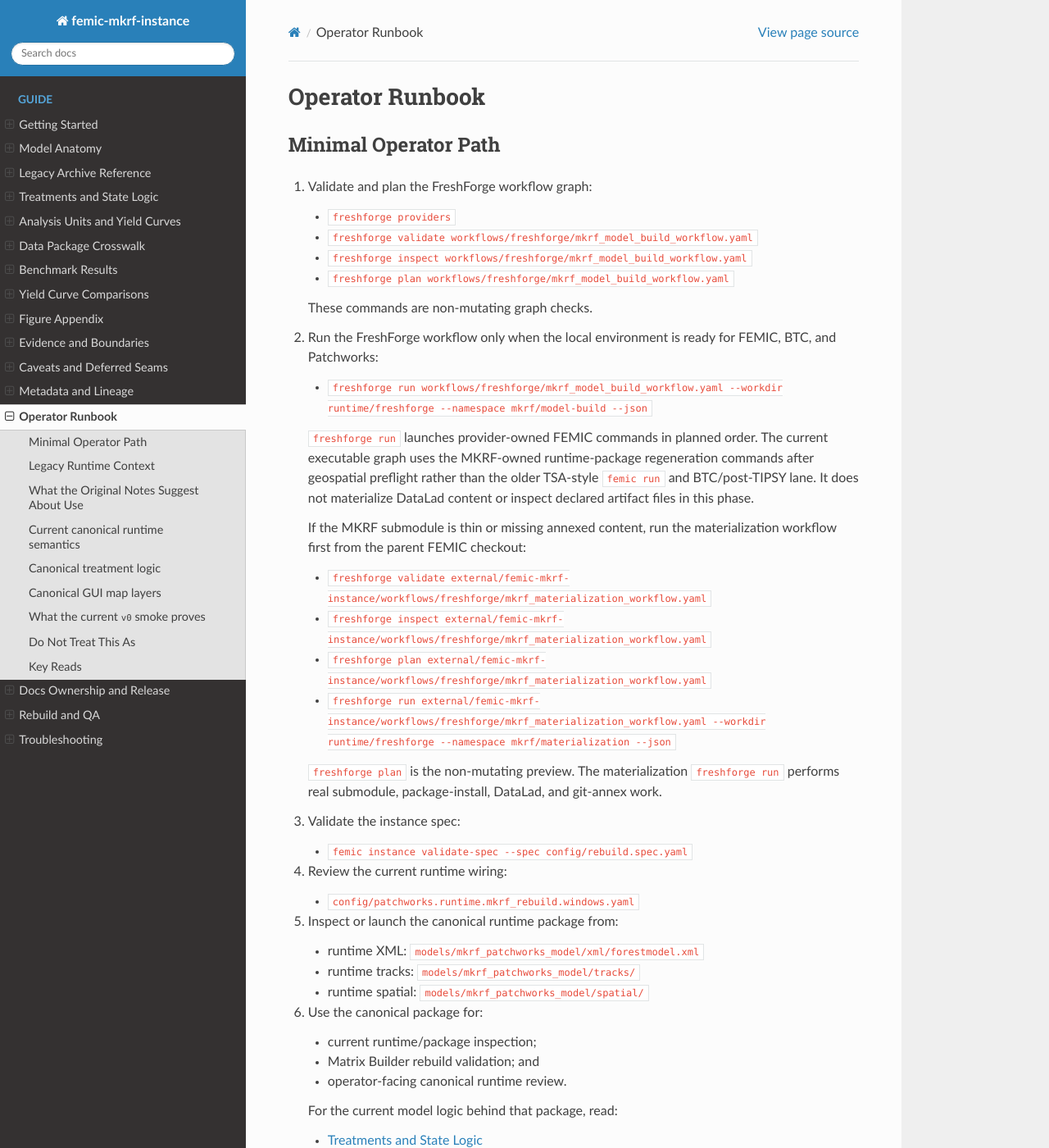
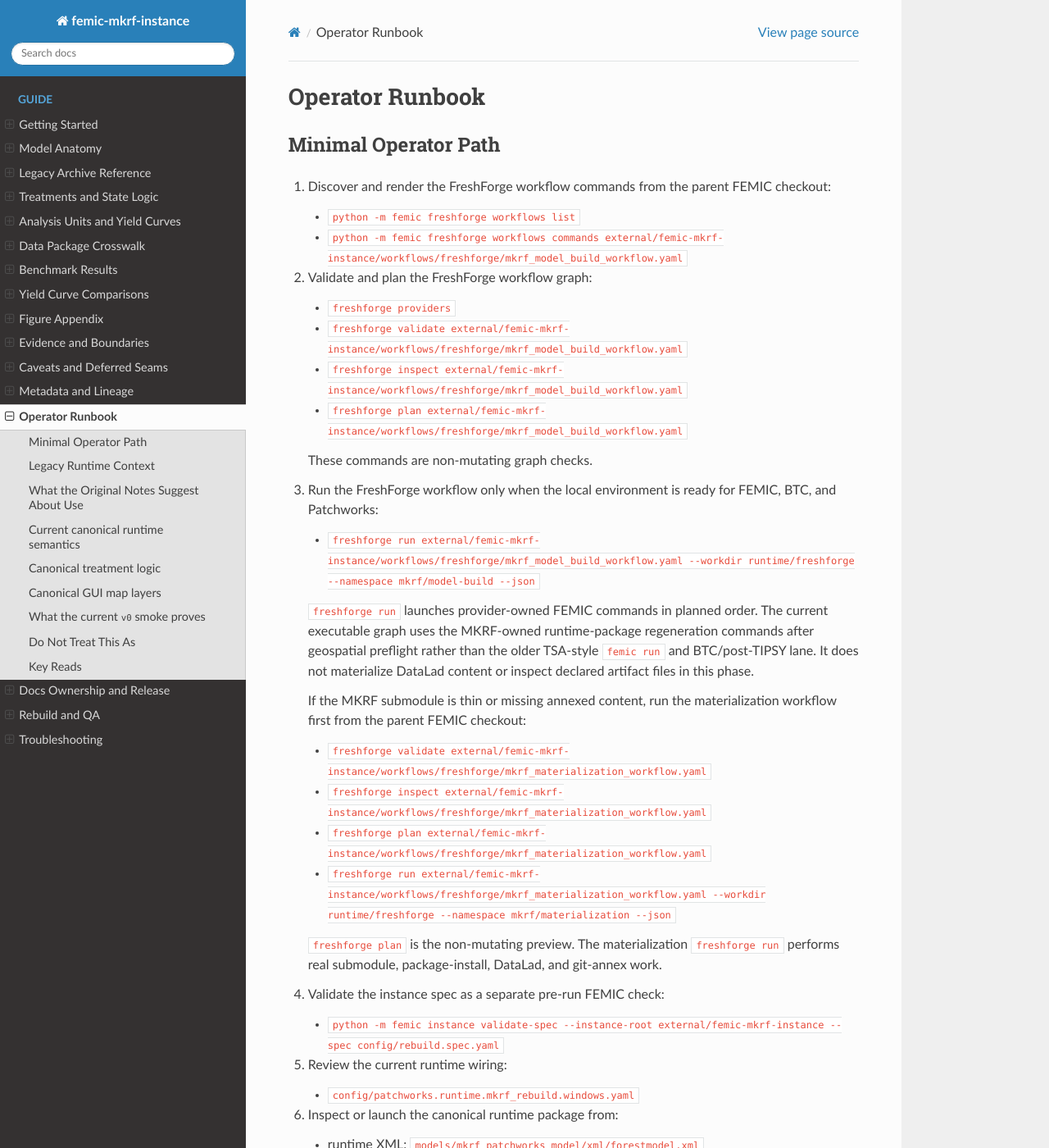
Before and after one commit to UBC-FRESH/femic-mkrf-instance, a Sphinx documentation site: the page built from docs/operator-runbook.rst, in a window 1280 px wide and 1400 px high. Shown: the whole window at 82% size. Built offline with Sphinx 7.4.7 and the Read the Docs theme 3.1.0, drawn with Linux system fonts in a browser that asks for light colours.

Commit message:
P106 update MKRF workflow for parent checkout

```diff
--- a/docs/operator-runbook.rst
+++ b/docs/operator-runbook.rst
@@ -4,19 +4,25 @@ Operator Runbook
 Minimal Operator Path
 ---------------------
 
-1. Validate and plan the FreshForge workflow graph:
+1. Discover and render the FreshForge workflow commands from the parent FEMIC
+   checkout:
+
+   - ``python -m femic freshforge workflows list``
+   - ``python -m femic freshforge workflows commands external/femic-mkrf-instance/workflows/freshforge/mkrf_model_build_workflow.yaml``
+
+2. Validate and plan the FreshForge workflow graph:
 
    - ``freshforge providers``
-   - ``freshforge validate workflows/freshforge/mkrf_model_build_workflow.yaml``
-   - ``freshforge inspect workflows/freshforge/mkrf_model_build_workflow.yaml``
-   - ``freshforge plan workflows/freshforge/mkrf_model_build_workflow.yaml``
+   - ``freshforge validate external/femic-mkrf-instance/workflows/freshforge/mkrf_model_build_workflow.yaml``
+   - ``freshforge inspect external/femic-mkrf-instance/workflows/freshforge/mkrf_model_build_workflow.yaml``
+   - ``freshforge plan external/femic-mkrf-instance/workflows/freshforge/mkrf_model_build_workflow.yaml``
 
    These commands are non-mutating graph checks.
 
-2. Run the FreshForge workflow only when the local environment is ready for
+3. Run the FreshForge workflow only when the local environment is ready for
    FEMIC, BTC, and Patchworks:
 
-   - ``freshforge run workflows/freshforge/mkrf_model_build_workflow.yaml --workdir runtime/freshforge --namespace mkrf/model-build --json``
+   - ``freshforge run external/femic-mkrf-instance/workflows/freshforge/mkrf_model_build_workflow.yaml --workdir runtime/freshforge --namespace mkrf/model-build --json``
 
    ``freshforge run`` launches provider-owned FEMIC commands in planned order.
    The current executable graph uses the MKRF-owned runtime-package
@@ -36,21 +42,21 @@ Minimal Operator Path
    ``freshforge run`` performs real submodule, package-install, DataLad, and
    git-annex work.
 
-3. Validate the instance spec:
+4. Validate the instance spec as a separate pre-run FEMIC check:
 
-   - ``femic instance validate-spec --spec config/rebuild.spec.yaml``
+   - ``python -m femic instance validate-spec --instance-root external/femic-mkrf-instance --spec config/rebuild.spec.yaml``
 
-4. Review the current runtime wiring:
+5. Review the current runtime wiring:
 
    - ``config/patchworks.runtime.mkrf_rebuild.windows.yaml``
 
-5. Inspect or launch the canonical runtime package from:
+6. Inspect or launch the canonical runtime package from:
 
    - runtime XML: ``models/mkrf_patchworks_model/xml/forestmodel.xml``
    - runtime tracks: ``models/mkrf_patchworks_model/tracks/``
    - runtime spatial: ``models/mkrf_patchworks_model/spatial/``
 
-6. Use the canonical package for:
+7. Use the canonical package for:
 
    - current runtime/package inspection;
    - Matrix Builder rebuild validation; and
```
Also changed, not shown: README.md (+32 -17 lines), docs/rebuild-and-qa.rst (+11 -6 lines), runbooks/REBUILD_RUNBOOK.md (+12 -7 lines), 1 other file.
